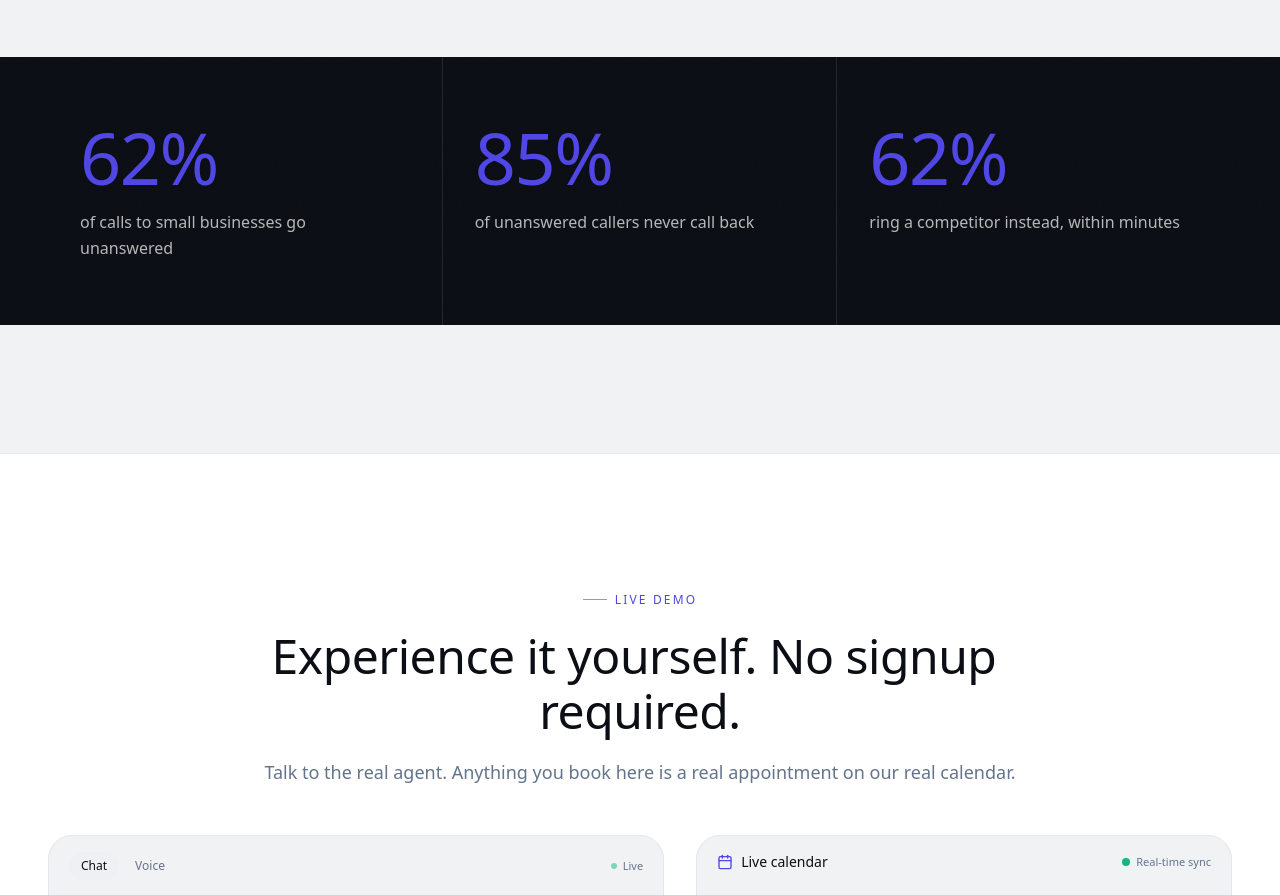
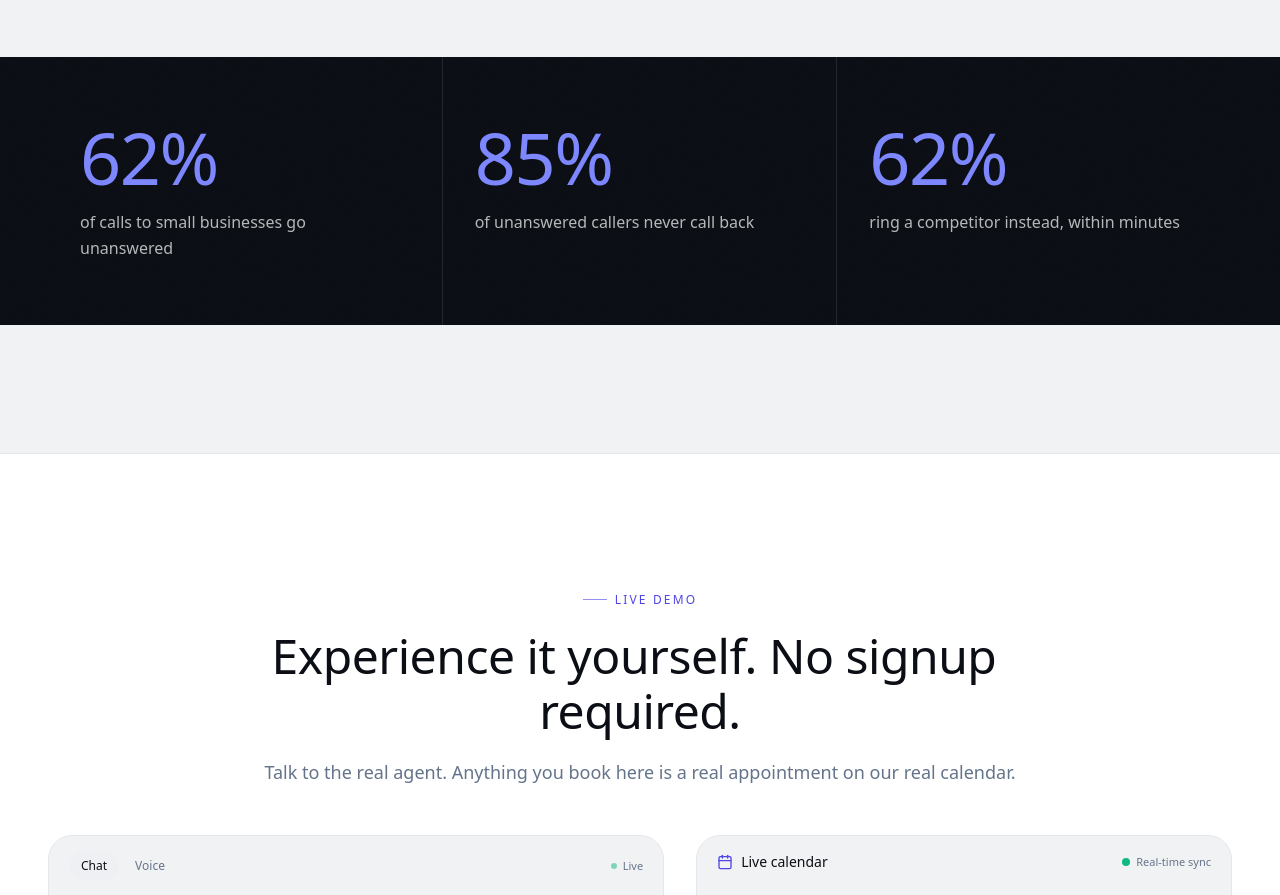
Before and after one commit to bukwinai-beep/bukwin-web, a Next.js app: page / in a window 1280 px wide. Shown: the part 1560-2455 px from the top of the page. Built offline with nearby package versions, Linux system fonts and the light colour scheme.

Commit message:
Update problem.tsx

```diff
--- a/src/components/bukwin/sections/problem.tsx
+++ b/src/components/bukwin/sections/problem.tsx
@@ -80,7 +80,7 @@ export function ProblemSection() {
                 delay={i * 0.15}
                 className="py-12 md:py-16 md:px-8 text-center md:text-left"
               >
-                <p className="font-display text-6xl md:text-7xl font-medium text-accent leading-none">
+                <p className="font-display text-6xl md:text-7xl font-medium text-indigo-400 leading-none">
                   <CountUp to={s.value} suffix={s.suffix} duration={2.2} />
                 </p>
                 <p className="mt-4 text-base text-white/70 max-w-xs mx-auto md:mx-0 leading-relaxed">
```
